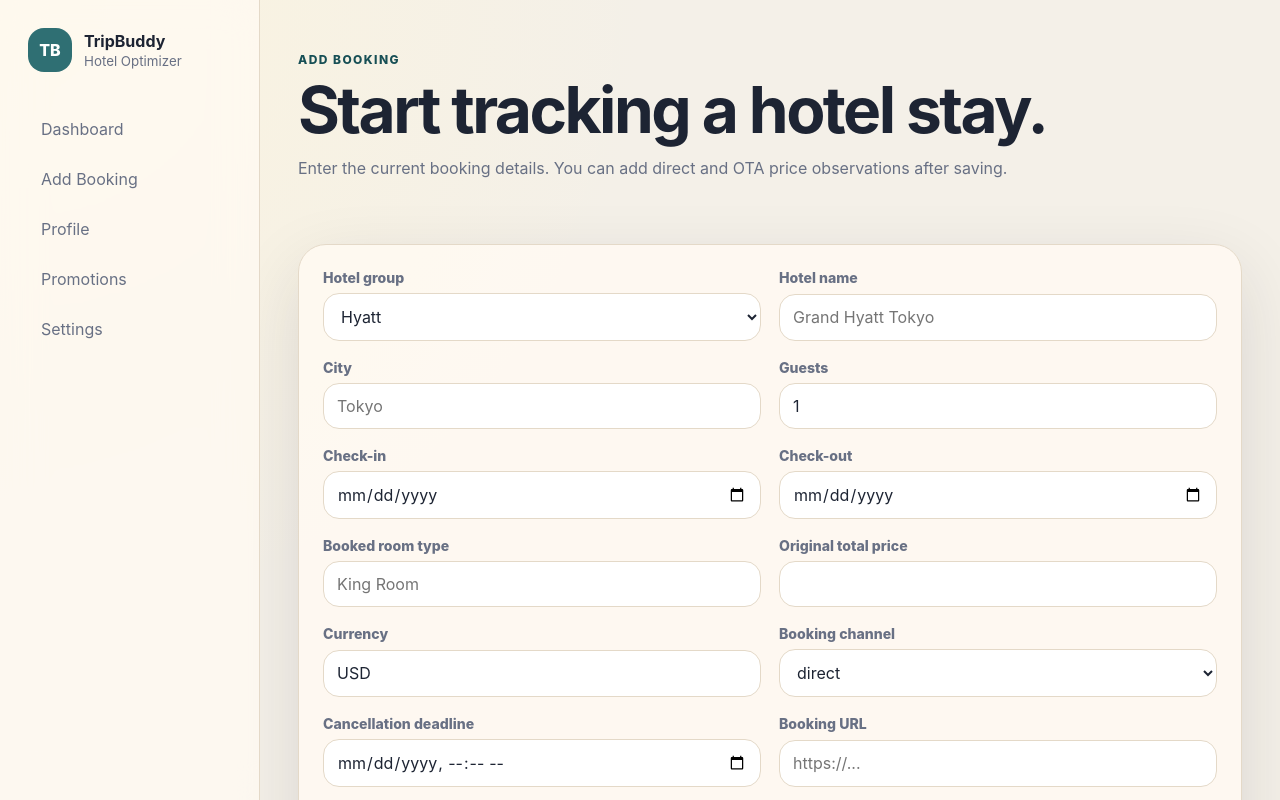
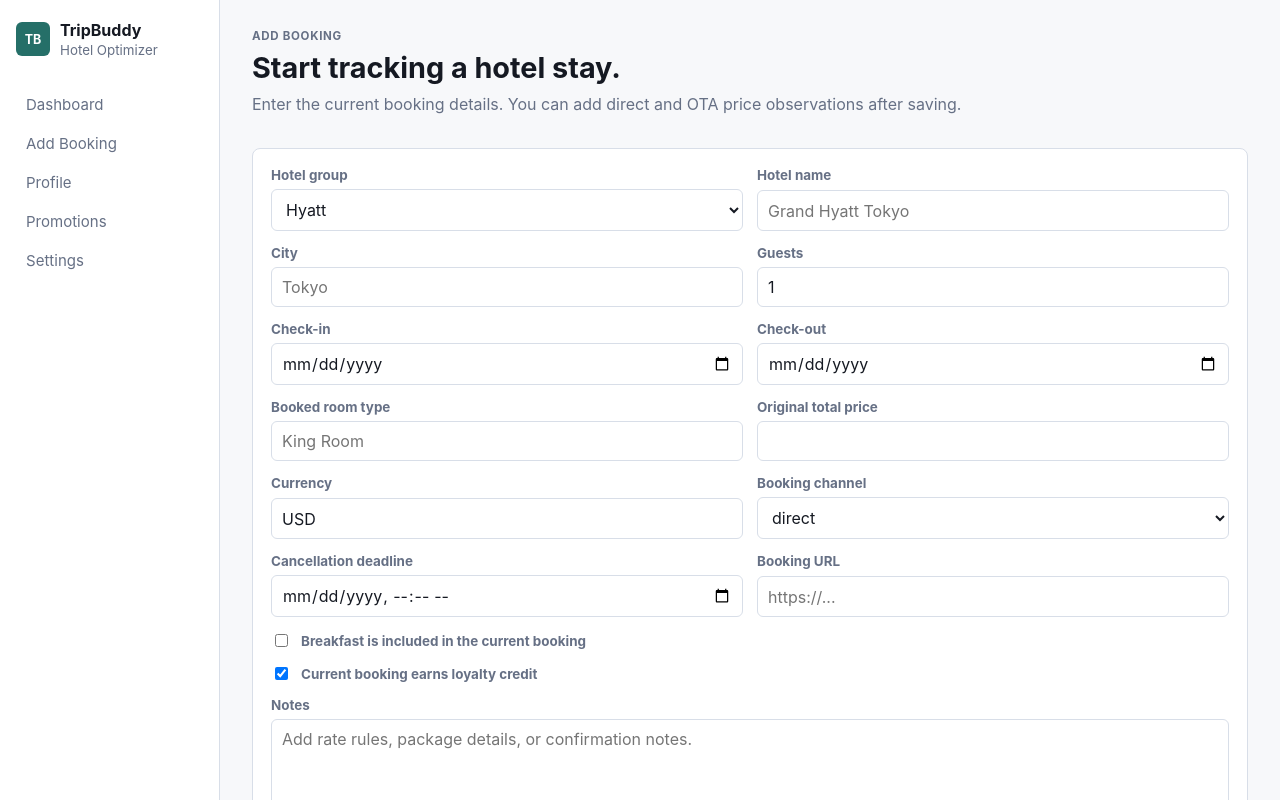
Before and after one commit to TisonWang-SS/TripBuddy, a Next.js app: page /bookings/new in a window 1280 px wide. Shown: the top 800 px of the page. Built offline with nearby package versions, Linux system fonts and the light colour scheme.

Commit message:
cleanup frontend

```diff
--- a/package.json
+++ b/package.json
@@ -2,6 +2,7 @@
   "name": "tripbuddy",
   "version": "0.1.0",
   "private": true,
+  "type": "module",
   "scripts": {
     "dev": "next dev",
     "build": "prisma generate && next build",
--- a/src/app/globals.css
+++ b/src/app/globals.css
@@ -1,16 +1,14 @@
 :root {
-  --bg: #f4f0e8;
-  --panel: #fffaf2;
-  --panel-strong: #ffffff;
-  --ink: #1d2433;
-  --muted: #687084;
-  --line: #e4d9c8;
-  --accent: #2f6f73;
-  --accent-strong: #174f55;
-  --amber: #b7791f;
-  --red: #b6403b;
-  --green: #2c7a4b;
-  --shadow: 0 24px 70px rgba(29, 36, 51, 0.12);
+  --bg: #f7f8fa;
+  --panel: #ffffff;
+  --panel-soft: #f1f4f8;
+  --ink: #151922;
+  --muted: #667085;
+  --line: #d8dee8;
+  --accent: #256f68;
+  --amber: #9a6700;
+  --red: #b42318;
+  --green: #237547;
 }
 
 * {
@@ -21,7 +19,7 @@
 body {
   margin: 0;
   min-height: 100%;
-  background: radial-gradient(circle at top left, #fbf4df, transparent 38%), var(--bg);
+  background: var(--bg);
   color: var(--ink);
   font-family: Inter, ui-sans-serif, system-ui, -apple-system, BlinkMacSystemFont, "Segoe UI", sans-serif;
 }
@@ -40,7 +38,7 @@
 
 .shell {
   display: grid;
-  grid-template-columns: 260px 1fr;
+  grid-template-columns: 220px 1fr;
   min-height: 100vh;
 }
 
@@ -48,28 +46,28 @@
   position: sticky;
   top: 0;
   height: 100vh;
-  padding: 28px;
+  padding: 20px 16px;
   border-right: 1px solid var(--line);
-  background: rgba(255, 250, 242, 0.78);
-  backdrop-filter: blur(20px);
+  background: var(--panel);
 }
 
 .brand {
   display: flex;
   align-items: center;
-  gap: 12px;
-  margin-bottom: 36px;
+  gap: 10px;
+  margin-bottom: 28px;
 }
 
 .brandMark {
   display: grid;
   place-items: center;
-  width: 44px;
-  height: 44px;
-  border-radius: 16px;
+  width: 34px;
+  height: 34px;
+  border-radius: 6px;
   background: var(--accent);
   color: white;
-  font-weight: 800;
+  font-weight: 700;
+  font-size: 0.78rem;
 }
 
 .brand small {
@@ -79,70 +77,74 @@
 }
 
 .nav {
-  display: grid;
-  gap: 8px;
+  display: flex;
+  flex-direction: column;
+  gap: 2px;
 }
 
 .nav a {
-  padding: 11px 13px;
-  border-radius: 14px;
+  padding: 9px 10px;
+  border-radius: 6px;
   color: var(--muted);
+  font-size: 0.94rem;
 }
 
 .nav a:hover {
-  background: #efe7da;
+  background: var(--panel-soft);
   color: var(--ink);
 }
 
 .main {
-  padding: 38px;
+  width: min(1280px, 100%);
+  padding: 28px 32px;
 }
 
 .pageHeader {
   display: flex;
   justify-content: space-between;
-  gap: 24px;
+  gap: 18px;
   align-items: flex-start;
-  margin-bottom: 28px;
+  margin-bottom: 18px;
 }
 
 .eyebrow {
-  color: var(--accent-strong);
-  font-weight: 800;
-  letter-spacing: 0.12em;
+  margin: 0 0 6px;
+  color: var(--muted);
+  font-weight: 700;
+  letter-spacing: 0.06em;
   text-transform: uppercase;
-  font-size: 0.75rem;
+  font-size: 0.72rem;
 }
 
 h1,
 h2,
 h3 {
   margin: 0;
-  letter-spacing: -0.04em;
+  letter-spacing: 0;
 }
 
 h1 {
-  font-size: clamp(2.2rem, 5vw, 4.7rem);
-  line-height: 0.92;
-  max-width: 900px;
+  font-size: 1.8rem;
+  line-height: 1.15;
 }
 
 h2 {
-  font-size: 1.55rem;
+  font-size: 1.12rem;
 }
 
 h3 {
-  font-size: 1.1rem;
+  font-size: 0.98rem;
 }
 
 p {
+  margin: 8px 0 0;
   color: var(--muted);
-  line-height: 1.6;
+  line-height: 1.5;
 }
 
 .grid {
   display: grid;
-  gap: 18px;
+  gap: 14px;
 }
 
 .grid.two {
@@ -155,44 +157,35 @@
 
 .card {
   border: 1px solid var(--line);
-  border-radius: 28px;
-  background: rgba(255, 250, 242, 0.9);
-  box-shadow: var(--shadow);
-  padding: 24px;
+  border-radius: 8px;
+  background: var(--panel);
+  padding: 18px;
 }
 
 .card.flat {
-  box-shadow: none;
-}
-
-.hero {
-  min-height: 320px;
-  display: grid;
-  align-content: end;
-  background:
-    linear-gradient(135deg, rgba(47, 111, 115, 0.12), rgba(183, 121, 31, 0.12)),
-    var(--panel);
+  background: transparent;
 }
 
 .metric {
   display: grid;
-  gap: 8px;
+  gap: 6px;
 }
 
 .metric strong {
-  font-size: 2rem;
-  letter-spacing: -0.04em;
+  font-size: 1.45rem;
+  letter-spacing: 0;
 }
 
 .button,
 button {
   border: 0;
-  border-radius: 999px;
+  border-radius: 6px;
   background: var(--accent);
   color: white;
-  padding: 11px 18px;
-  font-weight: 800;
+  padding: 9px 12px;
+  font-weight: 700;
   cursor: pointer;
+  line-height: 1.2;
 }
 
 .buttonRow {
@@ -204,12 +197,12 @@
 
 .button.secondary,
 button.secondary {
-  background: #efe7da;
+  background: var(--panel-soft);
   color: var(--ink);
 }
 
 button.danger {
-  background: #f8d9d6;
+  background: #fef3f2;
   color: var(--red);
 }
 
@@ -221,22 +214,33 @@
 .listItem {
   display: flex;
   justify-content: space-between;
-  gap: 18px;
-  padding: 16px;
+  gap: 14px;
+  padding: 12px;
   border: 1px solid var(--line);
-  border-radius: 20px;
-  background: var(--panel-strong);
+  border-radius: 6px;
+  background: var(--panel);
+}
+
+.programRow {
+  display: grid;
+  gap: 12px;
+  padding: 14px 0;
+  border-top: 1px solid var(--line);
+}
+
+.programRow:first-child {
+  border-top: 0;
 }
 
 .badge {
   display: inline-flex;
   align-items: center;
-  border-radius: 999px;
-  padding: 6px 10px;
+  border-radius: 4px;
+  padding: 4px 7px;
   font-size: 0.78rem;
-  font-weight: 800;
-  background: #e9eee9;
-  color: var(--accent-strong);
+  font-weight: 700;
+  background: var(--panel-soft);
+  color: var(--accent);
   text-transform: capitalize;
 }
 
@@ -247,7 +251,7 @@
 
 .badge.rebook_direct {
   background: #dff2ef;
-  color: var(--accent-strong);
+  color: var(--accent);
 }
 
 .badge.consider_ota,
@@ -263,19 +267,19 @@
 
 .form {
   display: grid;
-  gap: 16px;
+  gap: 14px;
 }
 
 .field {
   display: grid;
-  gap: 7px;
+  gap: 6px;
 }
 
 .field label,
 .check label {
   color: var(--muted);
-  font-size: 0.88rem;
-  font-weight: 800;
+  font-size: 0.84rem;
+  font-weight: 700;
 }
 
 .field input,
@@ -283,8 +287,8 @@
 .field textarea {
   width: 100%;
   border: 1px solid var(--line);
-  border-radius: 16px;
-  padding: 12px 13px;
+  border-radius: 6px;
+  padding: 9px 10px;
   background: white;
   color: var(--ink);
 }
@@ -301,7 +305,7 @@
 }
 
 .section {
-  margin-top: 24px;
+  margin-top: 18px;
 }
 
 .muted {
@@ -311,7 +315,7 @@
 .divider {
   height: 1px;
   background: var(--line);
-  margin: 20px 0;
+  margin: 14px 0;
 }
 
 .table {
@@ -336,10 +340,10 @@
 
 .empty {
   border: 1px dashed var(--line);
-  border-radius: 24px;
-  padding: 32px;
+  border-radius: 8px;
+  padding: 20px;
   text-align: center;
-  background: rgba(255, 255, 255, 0.45);
+  background: var(--panel);
 }
 
 @media (max-width: 920px) {
--- a/src/app/profile/page.tsx
+++ b/src/app/profile/page.tsx
@@ -97,7 +97,7 @@
             {HOTEL_GROUPS.map((group) => {
               const account = accountByGroup.get(group);
               return (
-                <div className="card flat" key={group}>
+                <div className="programRow" key={group}>
                   <h3>{group}</h3>
                   <div className="grid three">
                     <div className="field">
--- a/src/lib/collectors.ts
+++ b/src/lib/collectors.ts
@@ -14,7 +14,7 @@
   roomType: string;
   currency: string;
   bookingUrl?: string | null;
-  inventoryTypes: InventoryType[];
+  inventoryTypes: readonly InventoryType[];
   browserMode: BrowserMode;
   chromeProfile?: ChromeProfileConfig | null;
 };
```
Also changed, not shown: src/app/bookings/[id]/page.tsx (+1 -9 lines), src/app/page.tsx (+9 -10 lines), src/app/settings/page.tsx (+12 -25 lines).
